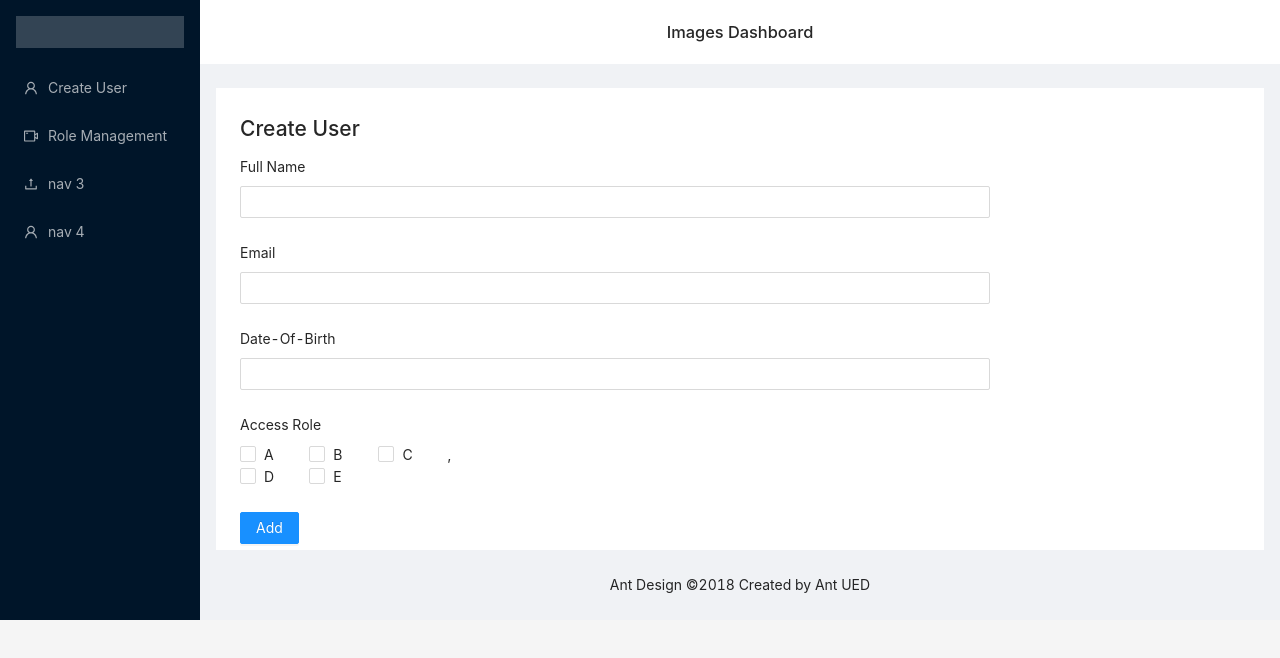
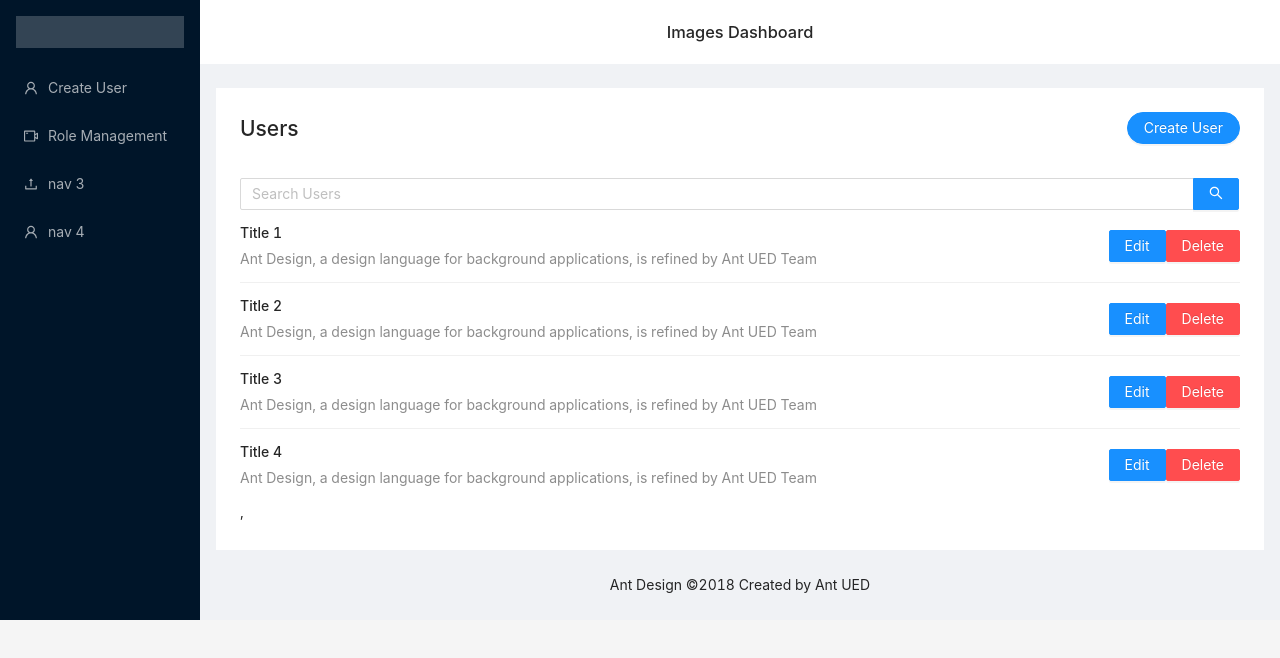
Before and after one commit to shassaan/images-dashboard-frontend, a React (Create React App) app: page /create-user in a window 1280 px wide. Shown: the top 658 px of the page. Built offline with nearby package versions, Linux system fonts and the light colour scheme.

Commit message:
ChangeUserComponent

```diff
--- /dev/null
+++ b/src/Components/Modal/Modal.js
@@ -0,0 +1,46 @@
+import React from 'react'
+import { Button, Modal } from 'antd';
+
+
+const CreateModal = (props) => {
+
+
+
+
+
+  const handleOk = e => {
+
+    props.setVisible(false)
+
+  };
+
+  const handleCancel = e => {
+
+    props.setVisible(false)
+
+
+  };
+
+  return (
+    <Modal
+      visible={props.visible}
+      title={props.title}
+      onOk={handleOk}
+      onCancel={handleCancel}
+      footer={[
+        <Button key="back" onClick={handleCancel}>
+          Return
+            </Button>,
+        <Button key="submit" type="primary" onClick={handleOk}>
+          Submit
+            </Button>,
+      ]}
+    >
+      {props.children}
+
+
+    </Modal>
+
+  )
+}
+export default CreateModal
--- a/src/Components/RoleManagement/Modal.js
+++ /dev/null
@@ -1,46 +0,0 @@
-import React  from 'react'
-import {Button,Modal} from 'antd';
-
-
-const CreateModal=(props)=>{
-
-
-
-
-
- const handleOk = e => {
-
-   props.setVisible(false)
-
-  };
-
-  const handleCancel = e => {
-
-    props.setVisible(false)
-
-
-  };
-
-return(
-    <Modal
-          visible={props.visible}
-          title="Create Role"
-          onOk={handleOk}
-          onCancel={handleCancel}
-          footer={[
-            <Button key="back" onClick={handleCancel}>
-              Return
-            </Button>,
-            <Button key="submit" type="primary"  onClick={handleOk}>
-              Submit
-            </Button>,
-          ]}
-        >
-         {props.children}
-
-
-        </Modal>
-
-)
-}
-export default CreateModal
--- a/src/Components/RoleManagement/RoleManagement.js
+++ b/src/Components/RoleManagement/RoleManagement.js
@@ -1,6 +1,6 @@
 import React, { useState } from 'react'
 import { Button, List, Form, Input } from 'antd';
-import UseModal from './Modal.js'
+import UseModal from '../Modal/Modal.js'
 import './RoleManagement.css'
 const data = [
   {
@@ -48,7 +48,7 @@ const RoleManagement = () => {
         )}
       />,
 
-      <UseModal visible={visiblty} setVisible={setVisiblty}>
+      <UseModal visible={visiblty} title={"Create Role"} setVisible={setVisiblty}>
         <Form
           labelCol={{ span: 4 }}
           wrapperCol={{ span: 20 }}
--- a/src/Components/UserComponent/CreateUserComponent.js
+++ b/src/Components/UserComponent/CreateUserComponent.js
@@ -1,11 +1,58 @@
-import React from 'react'
-import { Form, Input, Button, Checkbox, Row, Col } from 'antd';
+import React, { useState } from 'react'
+import { Form, Input, Button, Checkbox, Row, Col, List } from 'antd';
+import UseModal from '../Modal/Modal.js'
 import './UserComponent.css'
+const { Search } = Input
+
+const data = [
+  {
+    title: 'Title 1',
+  },
+  {
+    title: 'Title 2',
+  },
+  {
+    title: 'Title 3',
+  },
+  {
+    title: 'Title 4',
+  },
+];
+
+
 
 const CreateUserComponent = () => {
+  const [visiblty, setVisiblty] = useState(false);
+  const showModal = () => {
+
+    setVisiblty(true);
+
+
+  }
   return (
-    <div className="create-user-style">
-      <h2>Create User</h2>
+    <div>
+      <Button type="primary" shape="round" style={{ float: 'right' }} onClick={showModal}>Create User</Button>
+      <h2>Users</h2><br />
+      <Search placeholder="Search Users" enterButton />
+      <List
+        itemLayout="horizontal"
+        dataSource={data}
+        renderItem={item => (
+          <List.Item>
+
+            <List.Item.Meta
+              title={item.title}
+              description="Ant Design, a design language for background applications, is refined by Ant UED Team"
+            />
+
+            <Button type="primary">Edit</Button>
+            <Button type="danger">Delete</Button>
+
+          </List.Item>
+        )}
+      />,
+
+      <UseModal visible={visiblty} title={"Create User"} setVisible={setVisiblty}>
         <Form
           labelCol={{ span: 7 }}
           wrapperCol={{ span: 18 }}
@@ -44,6 +91,9 @@ const CreateUserComponent = () => {
         </Form.Item>
           <Button type="primary">Add</Button>
         </Form>
+      </UseModal>
+
+
     </div>
   )
 }
```
Lines whose indentation alone changed are shown as unchanged.
